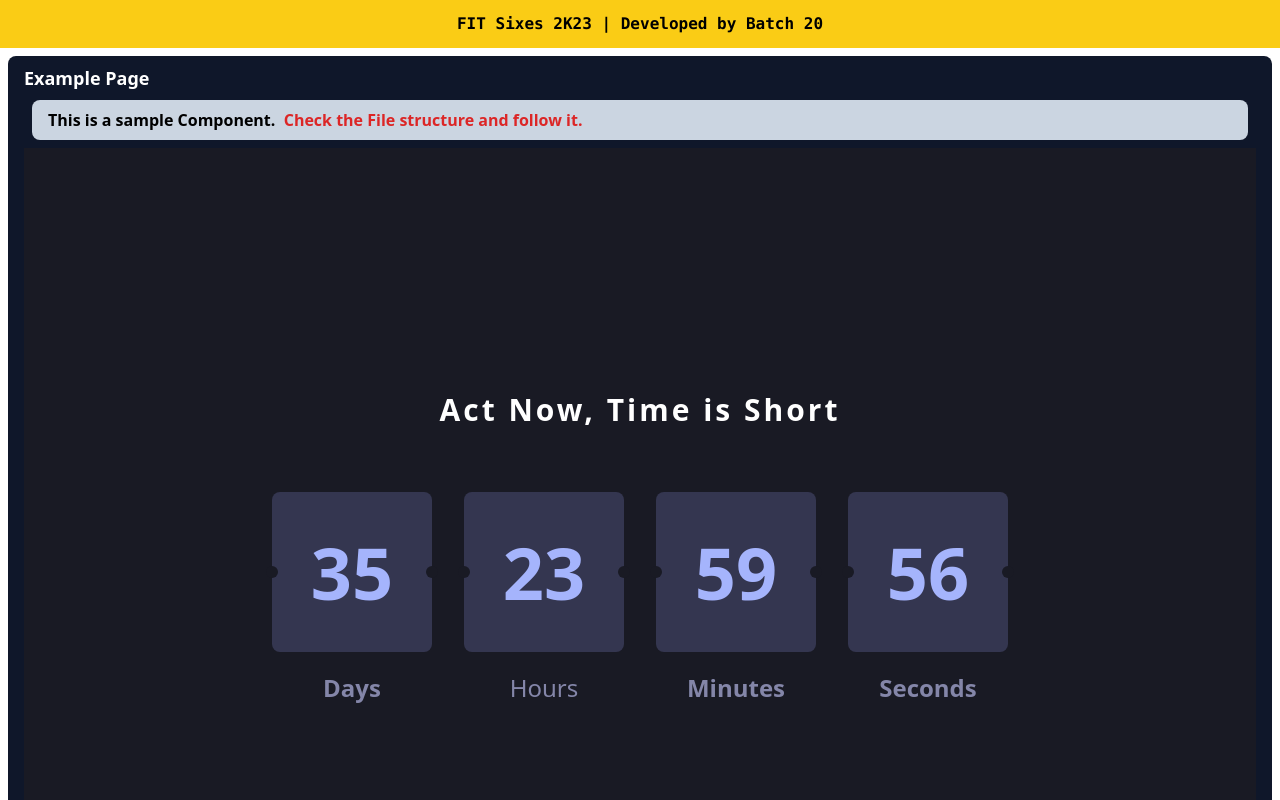
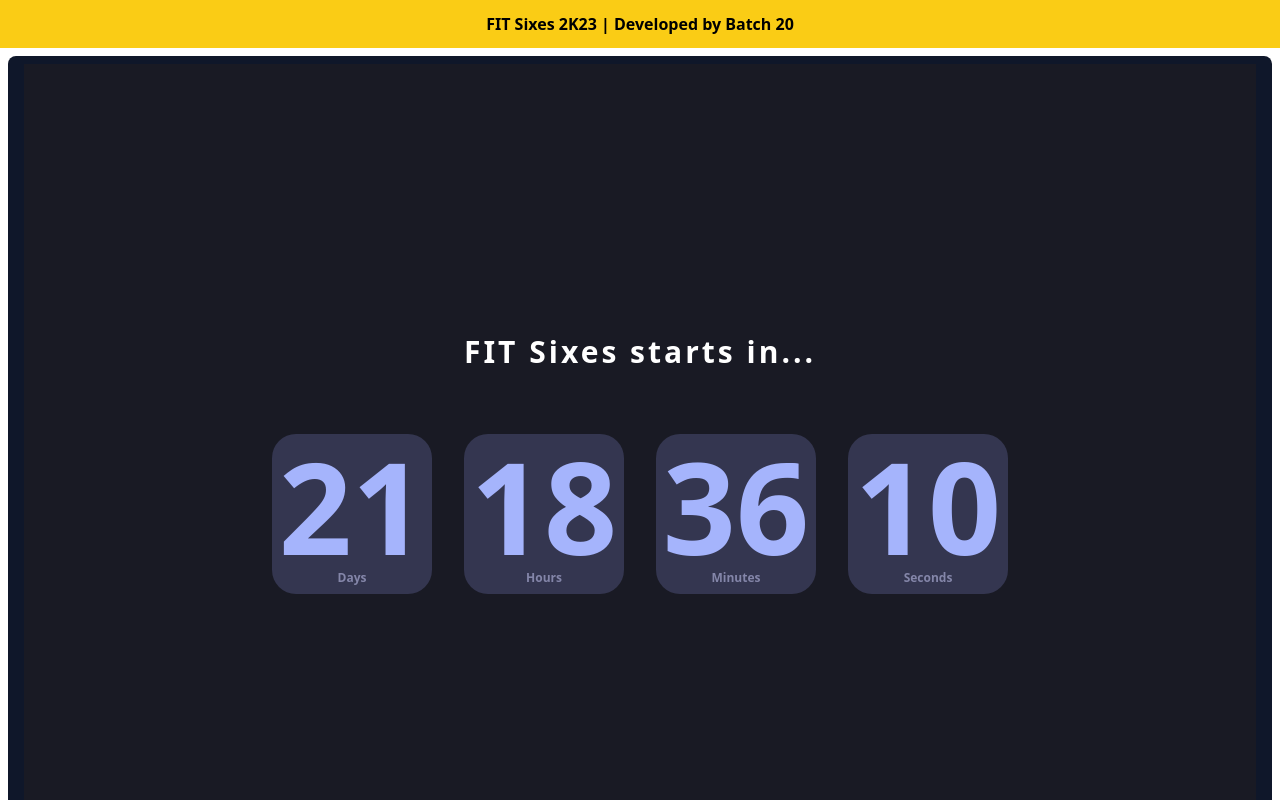
Before and after one commit to FIT-Sixes/FIT-sixes-official, a React (Vite) app: page /sample in a window 1280 px wide. Shown: the top 800 px of the page. Built offline with nearby package versions, Linux system fonts and the light colour scheme.

Commit message:
changed the styling

```diff
--- a/src/components/Countdown/Countdown.jsx
+++ b/src/components/Countdown/Countdown.jsx
@@ -6,8 +6,15 @@ const Countdown = () => {
         minutes: "00",
         seconds: "00",
     });
+
+    /**
+     * take the time difference of the end date and the current date
+     * @param countDownTime
+     */
     const getTimeDifference = (countDownTime) => {
         const currentTime = new Date().getTime();
+        // console.log(currentTime);
+
         const timeDiffrence = countDownTime - currentTime;
         let days =
             Math.floor(timeDiffrence / (24 * 60 * 60 * 1000)) >= 10
@@ -35,7 +42,7 @@ const Countdown = () => {
                 minutes: "00",
                 seconds: "00",
             });
-            clearInterval();
+            // clearInterval();
         } else {
             setCountDownTIme({
                 days: days,
@@ -45,15 +52,22 @@ const Countdown = () => {
             });
         }
     };
+
+    /**
+     *
+     * @type {(function(): void)|*}
+     */
     const startCountDown = useCallback(() => {
-        const customDate = new Date();
+        const customDate = new Date(2023, 9, 21);
+        // const customDate = eastern.toLocaleString("en-US", {timeZone: "America/New_York"});
+
         const countDownDate = new Date(
             customDate.getFullYear(),
-            customDate.getMonth() + 1,
-            customDate.getDate() + 6,
+            customDate.getMonth(),
+            customDate.getDate(),
             customDate.getHours(),
             customDate.getMinutes(),
-            customDate.getSeconds() + 1
+            customDate.getSeconds()
         );
         setInterval(() => {
             getTimeDifference(countDownDate.getTime());
@@ -65,57 +79,31 @@ const Countdown = () => {
     return (
         <div className="bg-[#191A24] h-screen">
             <div className="flex flex-col items-center justify-center w-full h-full gap-8 sm:gap-16">
-        <span className="text-2xl sm:text-3xl font-semibold text-white text-center tracking-widest px-2">
-          Act Now, Time is Short
-        </span>
+                <span className="text-2xl sm:text-3xl font-semibold text-white text-center tracking-widest px-2">FIT Sixes starts in...</span>
                 <div className="flex justify-center gap-3 sm:gap-8">
                     <div className="flex flex-col gap-5 relative">
-                        <div className="h-16 w-16 sm:w-32 sm:h-32 lg:w-40 lg:h-40 flex justify-between items-center bg-[#343650] rounded-lg">
-                            <div className="relative h-2.5 w-2.5 sm:h-3 sm:w-3 !-left-[6px] rounded-full bg-[#191A24]"></div>
-                            <span className="lg:text-7xl sm:text-6xl text-3xl font-semibold text-[#a5b4fc]">
-                {countDownTime?.days}
-              </span>
-                            <div className="relative h-2.5 w-2.5 sm:h-3 sm:w-3 -right-[6px] rounded-full bg-[#191A24]"></div>
+                        <div className="h-16 w-16 sm:w-32 sm:h-32 lg:w-40 lg:h-40 flex flex-col items-center justify-center bg-[#343650] rounded-3xl">
+                            <span className="lg:text-9xl sm:text-6xl text-3xl font-semibold text-[#a5b4fc]">{countDownTime?.days}</span>
+                            <span className="text-[#8486A9] text-xs sm:text-1xl text-center capitalize">{countDownTime?.days == 1 ? "Day" : "Days"}</span>
                         </div>
-                        <span className="text-[#8486A9] text-xs sm:text-2xl text-center capitalize">
-              {countDownTime?.days == 1 ? "Day" : "Days"}
-            </span>
                     </div>
                     <div className="flex flex-col gap-5 relative">
-                        <div className="h-16 w-16 sm:w-32 sm:h-32 lg:w-40 lg:h-40 flex justify-between items-center bg-[#343650] rounded-lg">
-                            <div className="relative h-2.5 w-2.5 sm:h-3 sm:w-3 !-left-[6px] rounded-full bg-[#191A24]"></div>
-                            <span className="lg:text-7xl sm:text-6xl text-3xl font-semibold text-[#a5b4fc]">
-                {countDownTime?.hours}
-              </span>
-                            <div className="relative h-2.5 w-2.5 sm:h-3 sm:w-3 -right-[6px] rounded-full bg-[#191A24]"></div>
+                        <div className="h-16 w-16 sm:w-32 sm:h-32 lg:w-40 lg:h-40 flex flex-col items-center justify-center bg-[#343650] rounded-3xl">
+                            <span className="lg:text-9xl sm:text-6xl text-3xl font-semibold text-[#a5b4fc]">{countDownTime?.hours}</span>
+                            <span className="text-[#8486A9] text-xs sm:text-1xl text-center capitalize">{countDownTime?.hours == 1 ? "Hour" : "Hours"}</span>
                         </div>
-                        <span className="text-[#8486A9] text-xs sm:text-2xl text-center font-medium">
-              {countDownTime?.hours == 1 ? "Hour" : "Hours"}
-            </span>
                     </div>
                     <div className="flex flex-col gap-5 relative">
-                        <div className="h-16 w-16 sm:w-32 sm:h-32 lg:w-40 lg:h-40 flex justify-between items-center bg-[#343650] rounded-lg">
-                            <div className="relative h-2.5 w-2.5 sm:h-3 sm:w-3 !-left-[6px] rounded-full bg-[#191A24]"></div>
-                            <span className="lg:text-7xl sm:text-6xl text-3xl font-semibold text-[#a5b4fc]">
-                {countDownTime?.minutes}
-              </span>
-                            <div className="relative h-2.5 w-2.5 sm:h-3 sm:w-3 -right-[6px] rounded-full bg-[#191A24]"></div>
+                        <div className="h-16 w-16 sm:w-32 sm:h-32 lg:w-40 lg:h-40 flex flex-col items-center justify-center bg-[#343650] rounded-3xl">
+                            <p className="lg:text-9xl sm:text-6xl text-3xl font-semibold text-[#a5b4fc]">{countDownTime?.minutes}</p>
+                            <p className="text-[#8486A9] text-xs sm:text-1xl text-center capitalize">{countDownTime?.minutes == 1 ? "Minute" : "Minutes"}</p>
                         </div>
-                        <span className="text-[#8486A9] text-xs sm:text-2xl text-center capitalize">
-              {countDownTime?.minutes == 1 ? "Minute" : "Minutes"}
-            </span>
                     </div>
                     <div className="flex flex-col gap-5 relative">
-                        <div className="h-16 w-16 sm:w-32 sm:h-32 lg:w-40 lg:h-40 flex justify-between items-center bg-[#343650] rounded-lg">
-                            <div className="relative h-2.5 w-2.5 sm:h-3 sm:w-3 !-left-[6px] rounded-full bg-[#191A24]"></div>
-                            <span className="lg:text-7xl sm:text-6xl text-3xl font-semibold text-[#a5b4fc]">
-                {countDownTime?.seconds}
-              </span>
-                            <div className="relative h-2.5 w-2.5 sm:h-3 sm:w-3 -right-[6px] rounded-full bg-[#191A24]"></div>
+                        <div className="h-16 w-16 sm:w-32 sm:h-32 lg:w-40 lg:h-40 flex flex-col items-center justify-center bg-[#343650] rounded-3xl">
+                            <span className="lg:text-9xl sm:text-6xl text-3xl font-semibold text-[#a5b4fc]">{countDownTime?.seconds}</span>
+                            <span className="text-[#8486A9] text-xs sm:text-1xl text-center capitalize">{countDownTime?.seconds == 1 ? "Second" : "Seconds"}</span>
                         </div>
-                        <span className="text-[#8486A9] text-xs sm:text-2xl text-center capitalize">
-              {countDownTime?.seconds == 1 ? "Second" : "Seconds"}
-            </span>
                     </div>
                 </div>
             </div>
--- a/src/pages/examples/ExamplePage/ExamplePage.jsx
+++ b/src/pages/examples/ExamplePage/ExamplePage.jsx
@@ -4,8 +4,8 @@ import {Countdown, Example} from '../../../components';
 const ExamplePage = () => {
     return (
         <div className="px-4 py-2 m-2 font-bold rounded-lg bg-slate-900">
-            <h1 className="text-lg text-white">Example Page</h1>
-            <Example />
+            {/*<h1 className="text-lg text-white">Example Page</h1>*/}
+            {/*<Example />*/}
             <Countdown />
         </div>
     );
--- a/tailwind.config.js
+++ b/tailwind.config.js
@@ -4,6 +4,9 @@ export default {
     mode: "jit",
     theme: {
         extend: {},
+        fontFamily: {
+
+        }
     },
     plugins: [],
 };
```
